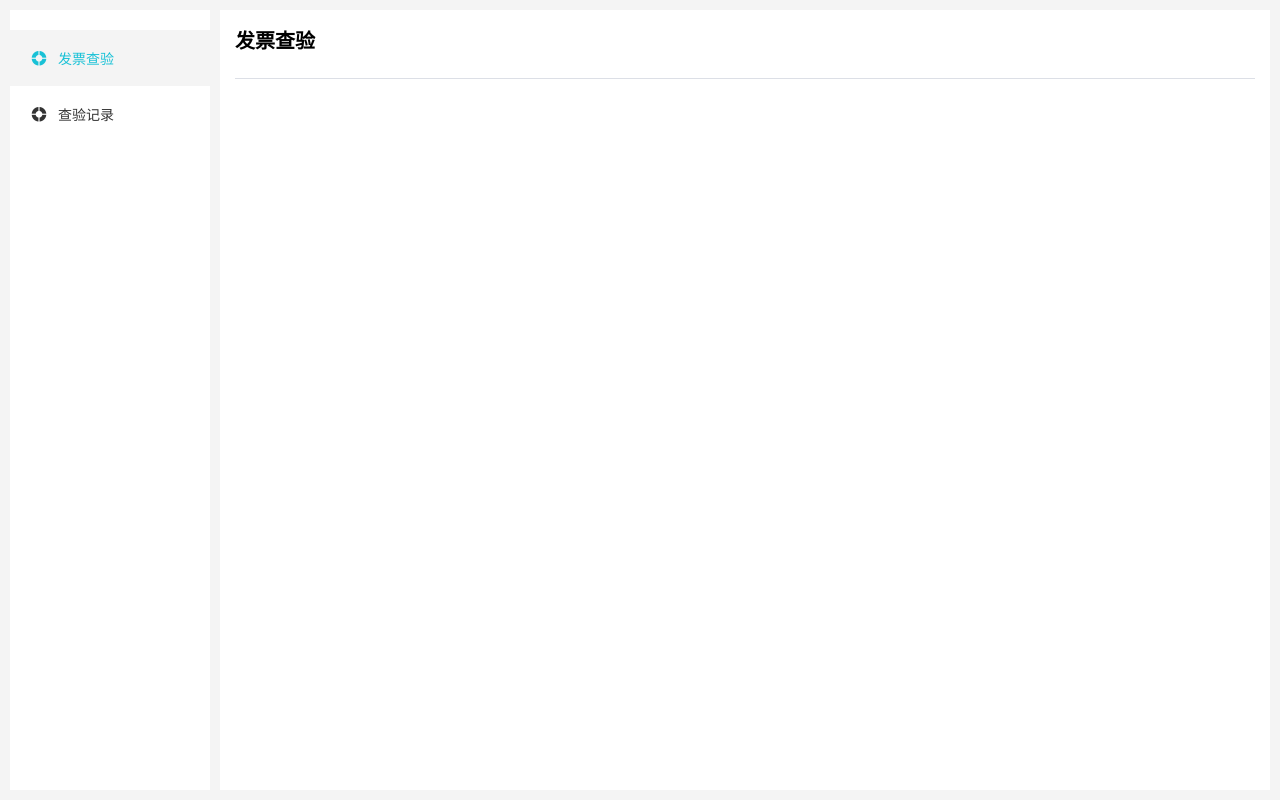
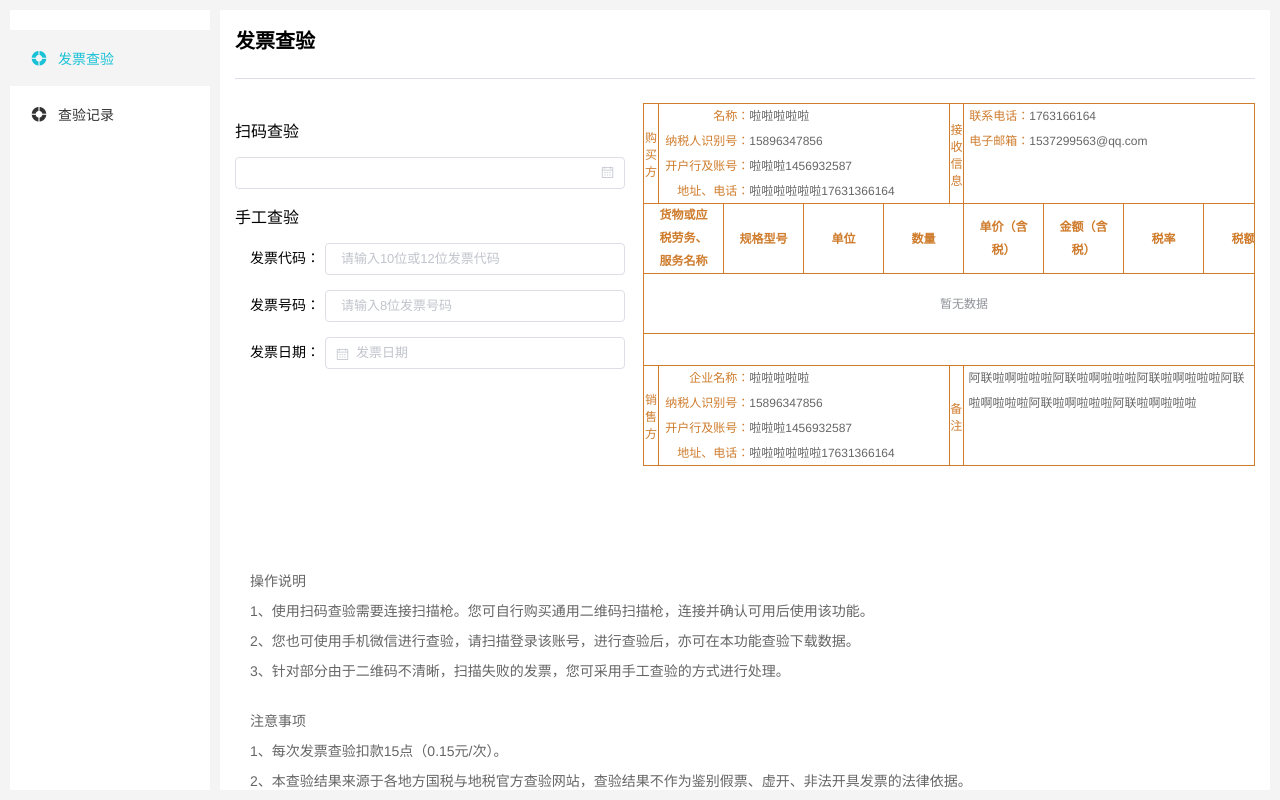
Before and after one commit to easyapi/easyapi-invoice-console, a Nuxt app: page /check in a window 1280 px wide. Built offline with nearby package versions, Linux system fonts and the light colour scheme; what vue-quill-editor would draw is missing.

Commit message:
页面修改

```diff
--- a/api/record.js
+++ b/api/record.js
@@ -6,5 +6,5 @@ import {serviceUrl} from './api'
  * @see https://www.easyai.com
  */
  export const getCheckRecords = (params, context) => {
-    return context.$axios.get(`${serviceUrl}/console/invoiceCheckRecord`, {params: {...params}})
+    return context.$axios.get(`${serviceUrl}/console/checkInvoiceRecord`, {params: {...params}})
   };
--- a/pages/check/index.vue
+++ b/pages/check/index.vue
@@ -1,187 +1,396 @@
 <template>
   <div class="container">
     <Header></Header>
-    <div :class="showHeader ? 'content': 'contents'">
+    <div :class="showHeader ? 'content' : 'contents'">
       <Aside></Aside>
       <div class="main">
         <div class="main-title">
           <div><b>发票查验</b></div>
         </div>
         <el-divider></el-divider>
-
         <div class="main-content">
-
-          <!-- <div>
-            <SearchArea :items="searchAreaItems" @search="search" @event="event" @reset="reset"/>
+          <div class="invoice-check">
+            <div class="invoice-check_left">
+              <p>扫码查验</p>
+              <el-input v-model="input3" size="small">
+                <i slot="suffix" class="el-input__icon el-icon-date"></i>
+              </el-input>
+              <p>手工查验</p>
+              <div class="invoice-check_input">
+                发票代码：
+                <el-input
+                  placeholder="请输入10位或12位发票代码"
+                  v-model="input3"
+                  size="small"
+                ></el-input>
               </div>
-          <el-table
-            :data="articleList"
-            :header-cell-style="{background:'#eef1f6',color:'#606266'}"
-            v-loading="loadingData"
-            element-loading-text="数据正在加载中..."
+              <div class="invoice-check_input">
+                发票号码：
+                <el-input
+                  placeholder="请输入8位发票号码"
+                  v-model="input3"
+                  size="small"
+                ></el-input>
+              </div>
+              <div class="invoice-check_input">
+                发票日期：
+                <el-date-picker
+                  v-model="value1"
+                  type="date"
+                  placeholder="发票日期"
+                  size="small"
                 >
-            <template slot="empty">
-              <p>{{tableText}}</p>
-            </template>
-            <el-table-column prop="title" label="标题"></el-table-column>
-            <el-table-column prop="articleCategory.name" label="分类" width="180"></el-table-column>
-            <el-table-column prop="count" label="查看次数" width="180"></el-table-column>
-            <el-table-column prop="addTime" label="发布时间" width="200"></el-table-column>
-            <el-table-column width="200">
-              <template #default="scope">
-                <el-button type="primary" @click="updateArticle(scope.row)" size="mini">编辑</el-button>
-                <el-button @click="deleteArticle(scope.row)" type="danger" size="mini">删除</el-button>
-              </template>
-            </el-table-column>
-          </el-table> -->
+                </el-date-picker>
               </div>
-        <!-- <Pagination @fatherSize="fatherSize" @fatherCurrent="fatherCurrent" :size="pagination.size"
-                    :total-elements="pagination.total" class="paging"></Pagination>
-        <div style="clear: both"></div> -->
+            </div>
+            <div class="invoice-check_right">
+              <!-- 头部 -->
+              <div class="invoice-check-table_thead border-r border-l border-t">
+                <!-- 购买方 -->
+                <div class="invoice-check-table_thead_purchaser">
+                  <div class="title border-r">购买方</div>
+                  <div class="info">
+                    <div><span>名称：</span><i>啦啦啦啦啦</i></div>
+                    <div><span>纳税人识别号：</span><i>15896347856</i></div>
+                    <div>
+                      <span>开户行及账号：</span><i>啦啦啦1456932587</i>
+                    </div>
+                    <div>
+                      <span>地址、电话：</span><i>啦啦啦啦啦啦17631366164</i>
                     </div>
                   </div>
                 </div>
+                <!-- 接受方 -->
+                <div class="invoice-check_table_receive">
+                  <div class="title border-r border-l">接收信息</div>
+                  <div class="info">
+                    <div><span>联系电话：</span><i>1763166164</i></div>
+                    <div><span>电子邮箱：</span><i>1537299563@qq.com</i></div>
+                  </div>
+                </div>
+              </div>
+              <!-- 明细 -->
+              <div class="invoice-check-table_tbody">
+                <el-table
+                  :data="tableData"
+                  border
+                  style="width: 100%; font-size: 12px"
+                >
+                  <el-table-column
+                    prop="date"
+                    label="货物或应税劳务、服务名称"
+                    align="center"
+                  >
+                  </el-table-column>
+                  <el-table-column prop="name" label="规格型号" align="center">
+                  </el-table-column>
+                  <el-table-column prop="address" label="单位" align="center">
+                  </el-table-column>
+                  <el-table-column prop="address" label="数量" align="center">
+                  </el-table-column>
+                  <el-table-column
+                    prop="address"
+                    label="单价（含税）"
+                    align="center"
+                  >
+                  </el-table-column>
+                  <el-table-column
+                    prop="address"
+                    label="金额（含税）"
+                    align="center"
+                  >
+                  </el-table-column>
+                  <el-table-column prop="address" label="税率" align="center">
+                  </el-table-column>
+                  <el-table-column prop="address" label="税额" align="center">
+                  </el-table-column>
+                </el-table>
+              </div>
+              <!-- 合计 -->
+              <div class="invoice-check-table_summary border-r border-l border-b">
 
+              </div>
+
+              <div class="invoice-check-table_tfoot border-r border-l border-b">
+                <!-- 销售方 -->
+                <div class="invoice-check-table_thead_seller">
+                  <div class="title border-r">销售方</div>
+                  <div class="info">
+                    <div><span>企业名称：</span><i>啦啦啦啦啦</i></div>
+                    <div><span>纳税人识别号：</span><i>15896347856</i></div>
+                    <div>
+                      <span>开户行及账号：</span><i>啦啦啦1456932587</i>
+                    </div>
+                    <div>
+                      <span>地址、电话：</span><i>啦啦啦啦啦啦17631366164</i>
+                    </div>
+                  </div>
+                </div>
+                <!-- 备注 -->
+                <div class="invoice-check_table_remark">
+                  <div class="title border-r border-l">备注</div>
+                  <div class="remark">
+                    阿联啦啊啦啦啦阿联啦啊啦啦啦阿联啦啊啦啦啦阿联啦啊啦啦啦阿联啦啊啦啦啦阿联啦啊啦啦啦
+                  </div>
+                </div>
+              </div>
+            </div>
+          </div>
+        </div>
+        <div class="main-footer">
+          <p>操作说明</p>
+          <p>
+            1、使用扫码查验需要连接扫描枪。您可自行购买通用二维码扫描枪，连接并确认可用后使用该功能。
+          </p>
+          <p>
+            2、您也可使用手机微信进行查验，请扫描登录该账号，进行查验后，亦可在本功能查验下载数据。
+          </p>
+          <p>
+            3、针对部分由于二维码不清晰，扫描失败的发票，您可采用手工查验的方式进行处理。
+          </p>
+          <p class="main-footer_title">注意事项</p>
+          <p>1、每次发票查验扣款15点（0.15元/次）。</p>
+          <p>
+            2、本查验结果来源于各地方国税与地税官方查验网站，查验结果不作为鉴别假票、虚开、非法开具发票的法律依据。
+          </p>
+          <p>
+            3、发票查验最终结果以当地主管税务机关的鉴定为准。如您怀疑所查验的发票为假发票，请与当地税务机关联系或拨打举报电话：区号+12366。
+          </p>
+          <p>4、部分地区税务机关代开发票可能存在滞后情况，敬请原谅。</p>
+        </div>
+      </div>
+    </div>
+  </div>
 </template>
 
 <script>
 import Header from '../../components/Header/index.vue'
 import Aside from '../../components/Aside/index.vue'
-  import SearchArea from '../../components/SearchArea/index.vue'
-  import Pagination from '../../components/Pagination/index'
-  // import {getArticleList, deleteArticle} from '../../api/article'
 
 export default {
   name: '',
   components: {
     Header,
     Aside,
-      SearchArea,
-      Pagination,
   },
   data() {
     return {
-        articleList: [],
-        searchAreaItems: [
-          {label: '标题', type: 'input', key: 'title'}
-        ],
-        title: '',
       showHeader: '',
-        pagination: {
-          page: 1,
-          size: 12,
-          total: 0
-        },
-        loadingData: false,
-        tableText: ''
+      tableData: [],
     }
   },
   head() {
     return {
       title: '发票查验 - EasyAPI发票查验',
       meta: [
-          {hid: 'description', name: 'description', content: '发票管理发票查验'},
-          {hid: 'keyword', name: 'keyword', content: '发票管理发票查验'}
-        ]
+        {
+          hid: 'description',
+          name: 'description',
+          content: '发票管理发票查验',
+        },
+        { hid: 'keyword', name: 'keyword', content: '发票管理发票查验' },
+      ],
     }
   },
-    methods: {
-      /**
-       * 获取文章列表
-       */
-      getArticleList() {
-        this.loadingData = true
-        let page = this.pagination.page - 1
-        let params = {
-          title: this.title,
-          appKey: sessionStorage.getItem('appKey'),
-          appSecret: sessionStorage.getItem('appSecret'),
-          page: page,
-          size: this.pagination.size,
-          type: '文章'
-        }
-        getArticleList(params, this).then(res => {
-          if (res.data.code === 0) {
-            this.loadingData = false
-            this.tableText = '暂无数据'
-            this.articleList = []
-            this.pagination.total = 0
-          } else {
-            this.loadingData = false
-            this.articleList = res.data.content
-            this.pagination.total = Number(res.data.totalElements)
-          }
-        }).catch(error => {
-          console.log(error)
-        })
+  methods: {},
+  mounted() {
+    this.showHeader = this.comsys.showHeader
   },
-      /**
-       * 添加文章
-       */
-      createArticle() {
-        this.$refs.editArticle.dialogVisible = true
-        this.$refs.editArticle.title = '添加文章'
-        this.$refs.editArticle.articleForm = this.$options.data()
-      },
-      /**
-       * 修改文章
-       */
-      updateArticle(row) {
-        this.$refs.editArticle.dialogVisible = true
-        this.$refs.editArticle.title = '编辑文章'
-        this.$refs.editArticle.articleForm = row
-        this.$refs.editArticle.articleId = row.articleId
-        this.$refs.editArticle.articleForm.articleCategoryId = row.articleCategory.articleCategoryId
-      },
-      //删除文章
-      deleteArticle(row) {
-        this.$confirm('您确定要删除该文章吗?', '提示', {
-          confirmButtonText: '确定',
-          cancelButtonText: '取消',
-          type: 'warning'
-        }).then(() => {
-          deleteArticle(row.articleId, this).then(res => {
-            if (res.data.code === 1) {
-              this.getArticleList()
-              this.$message({
-                type: 'success',
-                message: '删除成功!'
-              })
-            }
-          })
-        })
-      },
-      //分页
-      fatherSize(data) {
-        this.pagination.size = data
-        this.getArticleList()
-      },
-      fatherCurrent(data) {
-        this.pagination.page = data
-        this.getArticleList()
-      },
-      search(item) {
-        console.log(1111, item)
-        let {title} = item
-        this.title = title
-        this.getArticleList()
-      },
-      reset(item) {
-        console.log(1111, item)
-
-      },
-      event(item) {
-        let {title} = item
-        this.title = title
-      }
-    },
-    mounted() {
-      // this.getArticleList()
-      this.showHeader = this.comsys.showHeader
-    }
 }
 </script>
 
 <style lang="scss">
-
+.invoice-check {
+  font-size: 14px;
+  display: flex;
+  .invoice-check_left {
+    width: 40%;
+    p {
+      margin: 15px 0;
+      font-size: 16px;
+      color: #000;
+      font-weight: 550;
+    }
+    .el-input {
+      width: 390px;
+    }
+    .invoice-check_input {
+      margin: 15px 0;
+      padding-left: 15px;
+      .el-input {
+        width: 300px;
+      }
+    }
+  }
+  .invoice-check_right {
+    width: 60%;
+    font-size: 12px;
+    .border-r {
+      border-right: 1px solid #cf7c2d;
+    }
+    .border-l {
+      border-left: 1px solid #cf7c2d;
+    }
+    .border-t {
+      border-top: 1px solid #cf7c2d;
+    }
+    .border-b {
+      border-bottom: 1px solid #cf7c2d;
+    }
+    //头部
+    .invoice-check-table_thead {
+      width: 100%;
+      height: 100px;
+      display: flex;
+      .invoice-check-table_thead_purchaser {
+        display: flex;
+        width: 50%;
+        .title {
+          height: 100%;
+          width: 5%;
+          color: #cf7c2d;
+          display: flex;
+          align-items: center;
+          text-align: center;
+        }
+        .info {
+          line-height: 25px;
+          div {
+            span {
+              width: 90px;
+              text-align: right;
+              padding-left: 5px;
+              color: #cf7c2d;
+            }
+            i {
+              font-style: normal;
+              color: #666;
+            }
+          }
+        }
+      }
+      .invoice-check_table_receive {
+        display: flex;
+        width: 50%;
+        .title {
+          height: 100%;
+          width: 5%;
+          color: #cf7c2d;
+          display: flex;
+          align-items: center;
+          text-align: center;
+        }
+        .info {
+          line-height: 25px;
+          div {
+            span {
+              // width: 90px;
+              // text-align: right;
+              padding-left: 5px;
+              color: #cf7c2d;
+            }
+            i {
+              font-style: normal;
+              color: #666;
+            }
+          }
+        }
+      }
+    }
+    .invoice-check-table_tbody {
+      width: 100%;
+      .el-table td,
+      .el-table th.is-leaf,
+      .el-table--border,
+      .el-table--group {
+        border-color: #cf7c2d;
+      }
+      .el-table--border::after,
+      .el-table--group::after,
+      .el-table::before {
+        background-color: #cf7c2d;
+      }
+      .el-table thead {
+        color: #cf7c2d;
+      }
+      th {
+        padding: 0 !important;
+        height: 48px;
+        line-height: 48px;
+      }
+      td {
+        padding: 0 !important;
+        height: 48px;
+        line-height: 48px;
+      }
+    }
+    //合计
+    .invoice-check-table_summary{
+      height: 32px;
+      line-height: 32px;
+    }
+    .invoice-check-table_tfoot {
+      width: 100%;
+      height: 100px;
+      display: flex;
+      .invoice-check-table_thead_seller {
+        display: flex;
+        width: 50%;
+        .title {
+          height: 100%;
+          width: 5%;
+          color: #cf7c2d;
+          display: flex;
+          align-items: center;
+          text-align: center;
+        }
+        .info {
+          line-height: 25px;
+          div {
+            span {
+              width: 90px;
+              text-align: right;
+              padding-left: 5px;
+              color: #cf7c2d;
+            }
+            i {
+              font-style: normal;
+              color: #666;
+            }
+          }
+        }
+      }
+      .invoice-check_table_remark {
+        display: flex;
+        width: 50%;
+        .title {
+          height: 100%;
+          width: 5%;
+          color: #cf7c2d;
+          display: flex;
+          align-items: center;
+          text-align: center;
+        }
+        .remark {
+          width: 100%;
+          padding: 0 5px;
+          line-height: 25px;
+          color: #666;
+        }
+      }
+    }
+  }
+}
+.main-footer {
+  padding-left: 15px;
+  margin-top: 100px;
+  font-size: 14px;
+  color: #666;
+  .main-footer_title {
+    margin-top: 20px;
+  }
+  p {
+    line-height: 30px;
+  }
+}
 </style>
```
Lines whose indentation alone changed are shown as unchanged.
